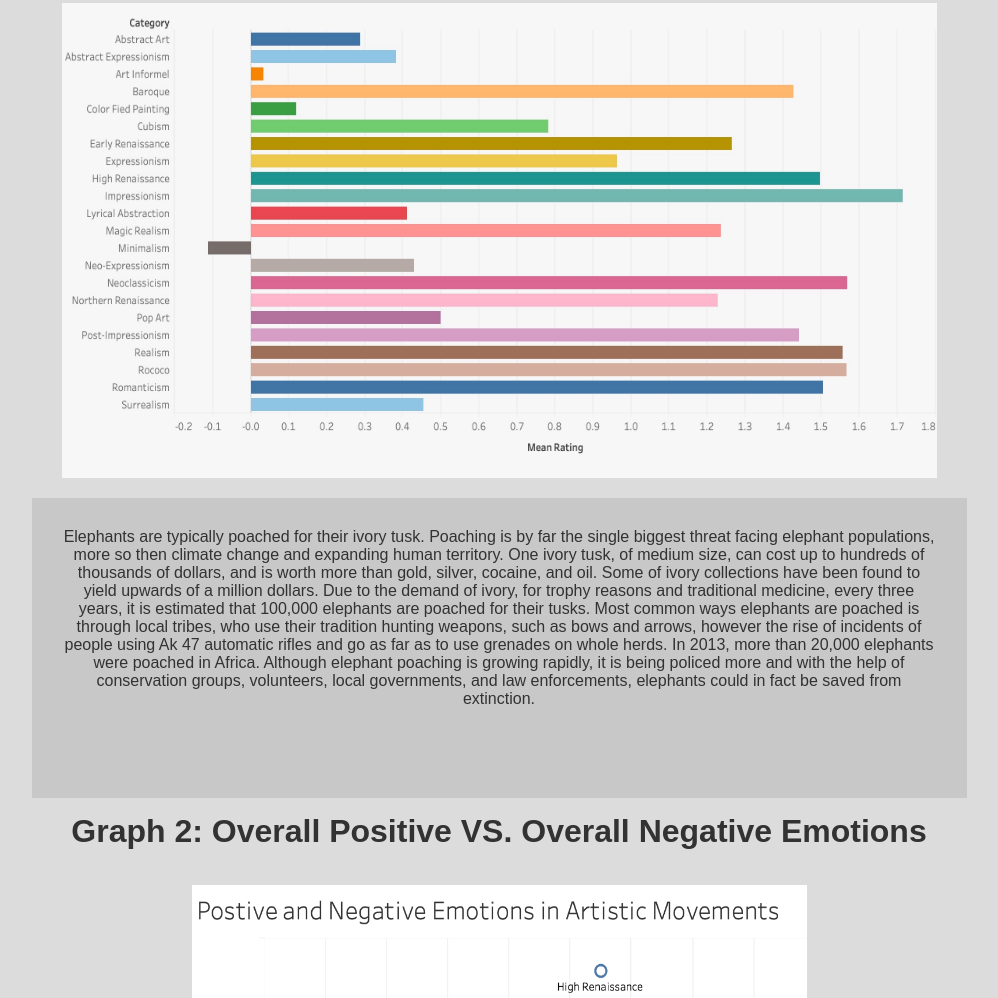
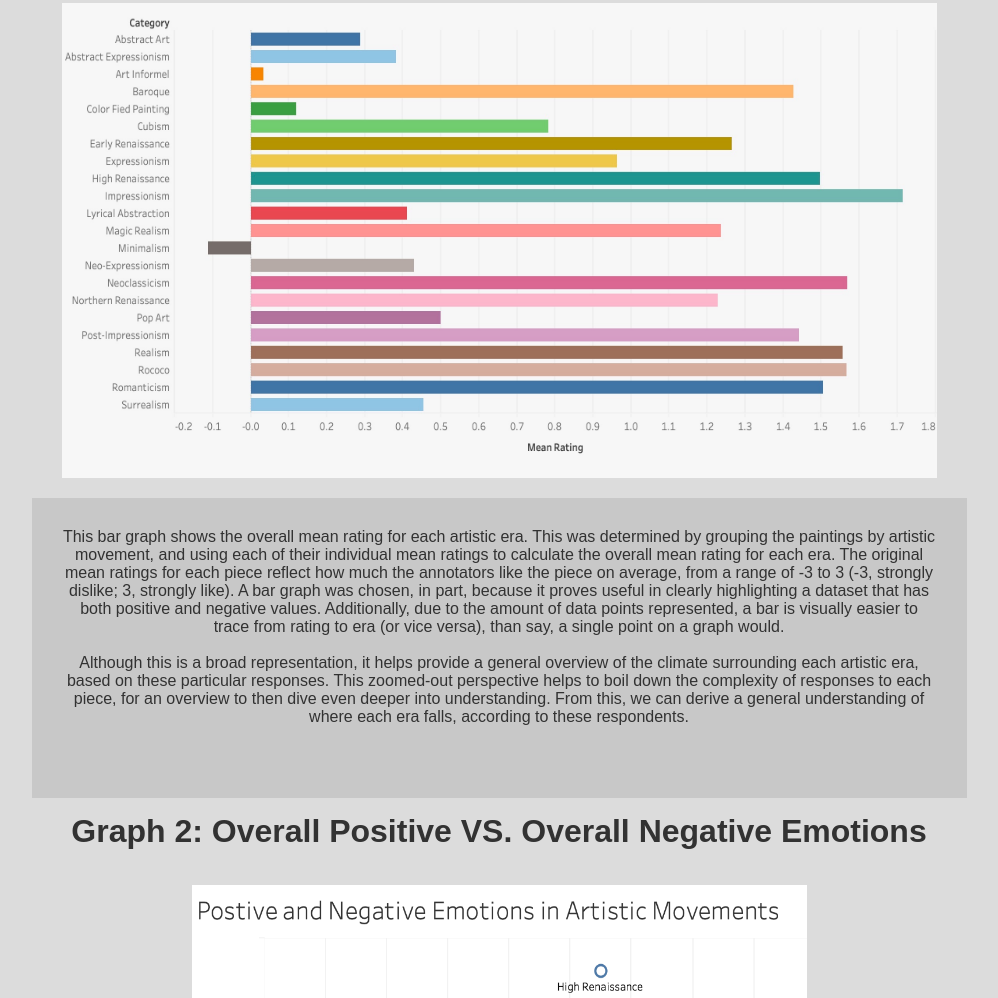
Before and after one commit to INFO-4602-5602/project-2-wikiart-vissquaaad, a plain HTML site: page project2/index.html in a window 1280 px wide. Shown: the part 374-1372 px from the top of the page, without its empty margins (269-1267 px from the left). Drawn offline with Linux system fonts and the light colour scheme.

Commit message:
Update index.html

```diff
--- a/project2/index.html
+++ b/project2/index.html
@@ -44,7 +44,18 @@
 
 			<section>
 				<p id="explaination">
-					Elephants are typically poached for their ivory tusk. Poaching is by far the single biggest threat facing elephant populations, more so then climate change and expanding human territory. One ivory tusk, of medium size, can cost up to hundreds of thousands of dollars, and is worth more than gold, silver, cocaine, and oil. Some of ivory collections have been found to yield upwards of a million dollars. Due to the demand of ivory, for trophy reasons and traditional medicine, every three years, it is estimated that 100,000 elephants are poached for their tusks. Most common ways elephants are poached is through local tribes, who use their tradition hunting weapons, such as bows and arrows, however the rise of incidents of people using Ak 47 automatic rifles and go as far as to use grenades on whole herds. In 2013, more than 20,000 elephants were poached in Africa. Although elephant poaching is growing rapidly, it is being policed more and with the help of conservation groups, volunteers, local governments, and law enforcements, elephants could in fact be saved from extinction.
+					This bar graph shows the overall mean rating for each artistic era. This was determined by grouping the
+					paintings by artistic movement, and using each of their individual mean ratings to calculate the overall mean rating
+					for each era. The original mean ratings for each piece reflect how much the annotators like the piece on average, from a
+					range of -3 to 3 (-3, strongly dislike; 3, strongly like). A bar graph was chosen, in part, because it proves useful in clearly
+					highlighting a dataset that has both positive and negative values. Additionally, due to the amount of data points represented,
+					a bar is visually easier to trace from rating to era (or vice versa), than say, a single point on a graph would.
+					<br/> <br/>
+					Although this is a broad representation, it helps provide a general overview of the climate surrounding each artistic era,
+					based on these particular responses. This zoomed-out perspective helps to boil down the complexity of responses to each piece,
+					for an overview to then dive even deeper into understanding. From this, we can derive a general understanding of where each
+					era falls, according to these respondents.
+
 				</p>
 			</section>
 
```
